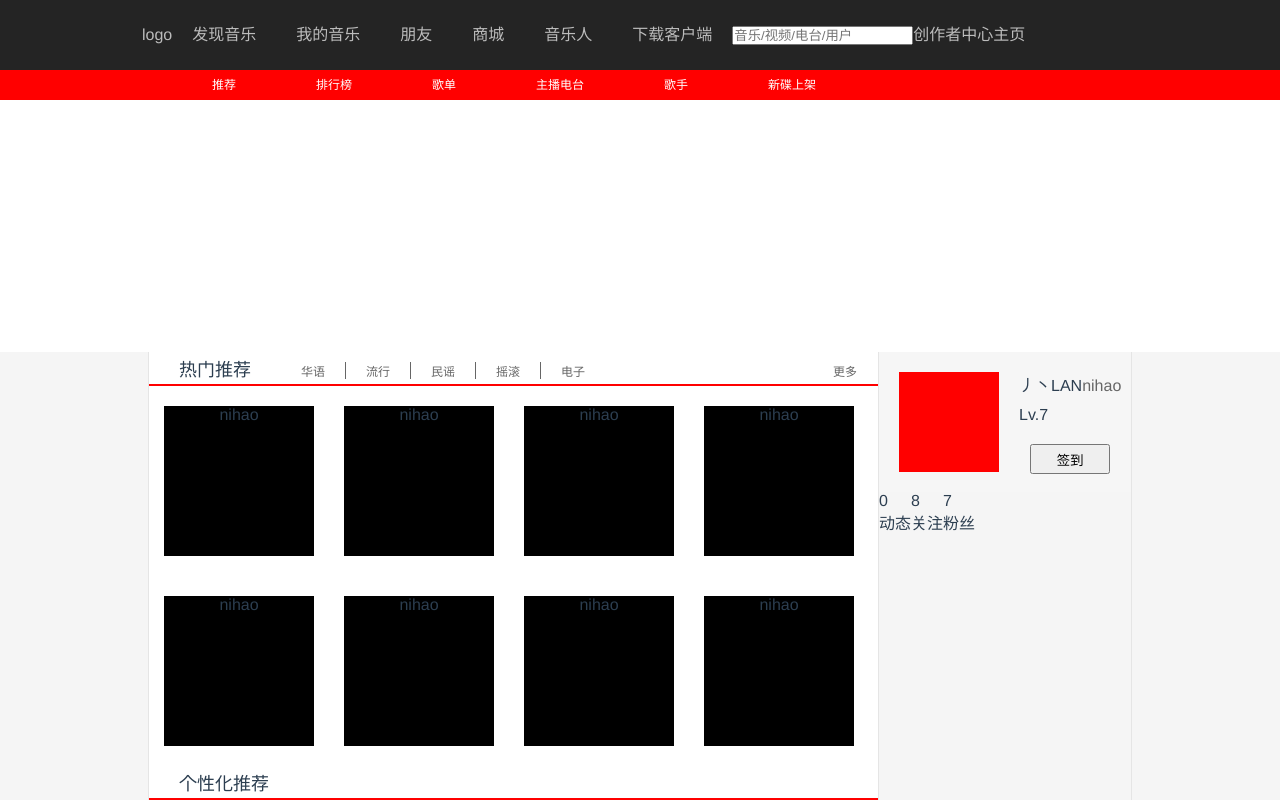
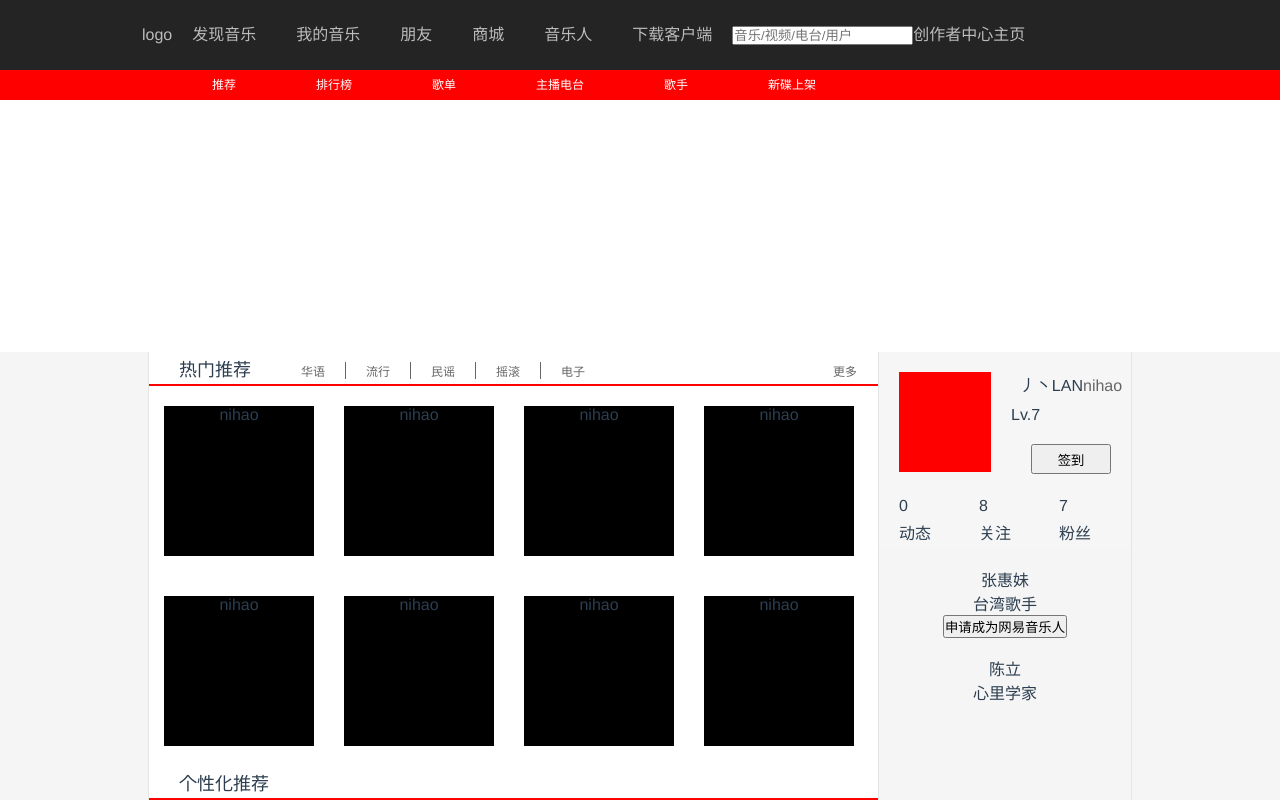
Before and after one commit to 897158819/Vue, a Vue app: page / in a window 1280 px wide. Shown: the top 800 px of the page. Built offline with nearby package versions, Linux system fonts and the light colour scheme.

Commit message:
Preliminary layout completed

```diff
--- a/src/component/Find/recommend.vue
+++ b/src/component/Find/recommend.vue
@@ -74,15 +74,17 @@
                 <img src="" alt=""/>
               </div>
               <div class="recommend_personInfo_person">
-                <div class="recommend_personInfo_name">丿丶LAN</div>
-                <div class="recommend_personInfo_logo"><a href="">nihao</a></div>
+                <div class="recomment_personInfo_nameORlogo">
+                  <div class="recommend_personInfo_name">丿丶LAN</div>
+                  <div class="recommend_personInfo_logo"><a href="">nihao</a></div>
+                </div>
                 <div class="recommend_personInfo_grade">Lv.7</div>
                 <div class="recommend_personInfo_sign">
                   <button>签到</button>
                 </div>
               </div>
             </div>
-             <div class="test">
+            <div class="recommend_personInfo_data">
                 <div class="recommend_personInfo_dynamic">
                   <div class="recommend_personInfo_dynamic_count">0</div>
                   <div class="recommend_personInfo_dynamic_title">动态</div>
@@ -95,9 +97,37 @@
                   <div class="recommend_personInfo_fans_count">7</div>
                   <div class="recommend_personInfo_fans_title">粉丝</div>
                 </div>
+            </div>
+            <div class="recommend_singer_data">
+              <div class="recommend_singer_header">
+                <div class="recommend_singer_title"></div>
+                <div class="recommend_singer_more"></div>
               </div>
-            <div class="">
-
+              <div class="recommend_singer_card_data">
+                <div class="recomend_singer_card">
+                  <div class="recomend_singer_card_img">
+                    <img src="" alt="">
+                  </div>
+                  <div class="recommend_singer_card_info">
+                    <div class="recommend_singer_card_name">张惠妹</div>
+                    <div class=“recommend_singer_card_introduce>台湾歌手</div>
+                  </div>
+                  <div class="recommend_singer_btn">
+                    <button>申请成为网易音乐人</button>
+                  </div>
+                </div>
+              </div>
+              <div class="recommend_hot_anchor">
+                <div class="recommend_hot_anchor_data">
+                  <div class="recommend_hot_anchor_img">
+                    <img src="" alt="">
+                  </div>
+                  <div class="recommend_hot_anchor_info">
+                    <div class="recommend_hot_achor_name">陈立</div>
+                    <div class="recommend_hot_achor_introduce">心里学家</div>
+                  </div>
+                </div>
+              </div>
             </div>
           </div>
         </div>
--- a/src/style/style.css
+++ b/src/style/style.css
@@ -121,7 +121,9 @@
     margin: 20px 20px;
     background-color: red;
 }
-
+.recomment_personInfo_nameORlogo{
+    width: 120px;
+}
 .recommend_personInfo_name{
     display: inline-block;
     margin-top:20px;
@@ -142,14 +144,16 @@
     height: 30px;
     width: 80px;
 }
-.test{
+.recommend_personInfo_data{
+    width: 100%;
     text-align: left;
+    background-color: #f6f6f6;
 }
 .recommend_personInfo_dynamic,
 .recommend_personInfo_focus,
 .recommend_personInfo_fans{
-    /* display: flex; */
     display: inline-block;
+    margin: 0px 20px;
 }
 .recommend_personInfo_dynamic_count,
 .recommend_personInfo_dynamic_title,
@@ -157,5 +161,6 @@
 .recommend_personInfo_focus_title,
 .recommend_personInfo_fans_count,
 .recommend_personInfo_fans_title{
-    /* width: 20px; */
+    width: 40px;
+    margin: 5px 0px;
 }
--- a/src/views/Home.vue
+++ b/src/views/Home.vue
@@ -6,14 +6,17 @@
     <div clas="main">
       <router-view></router-view>
     </div>
+    <footer-component></footer-component>
   </div>
 </template>
 
 <script>
 import HeaderNav from './Header.vue'
+import FooterComponent from './footer.vue'
 export default {
   components:{
-    "header-nav":HeaderNav
+    "header-nav":HeaderNav,
+    "footer-component":FooterComponent
   }
 }
 </script>
--- /dev/null
+++ b/src/views/footer.vue
@@ -0,0 +1,5 @@
+<template>
+    <div class="Foot">
+        nihao
+    </div>
+</template>
```
